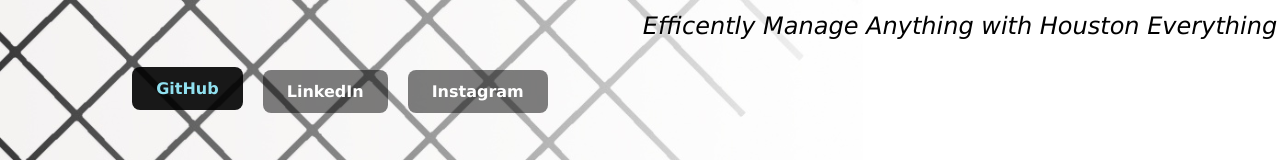
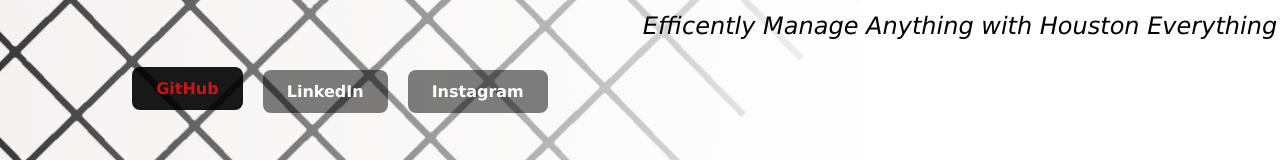
Before and after one commit to Terran-M-R/OrgERP.github.io, a plain HTML site: page index.html in a window 1280 px wide. In both pictures the pointer is over the link "GitHub". Shown: the part 479-639 px from the top of the page. Drawn offline with Linux system fonts and the light colour scheme.

Commit message:
Update style.css

```diff
--- a/style.css
+++ b/style.css
@@ -96,7 +96,7 @@ av a.active {
 .social-links a:hover {
   transform: translateY(-3px);
   background-color: rgba(0, 0, 0, 0.9);
-  color: #90e0ef;
+  color: #ce1314;
 }
 
 
```
